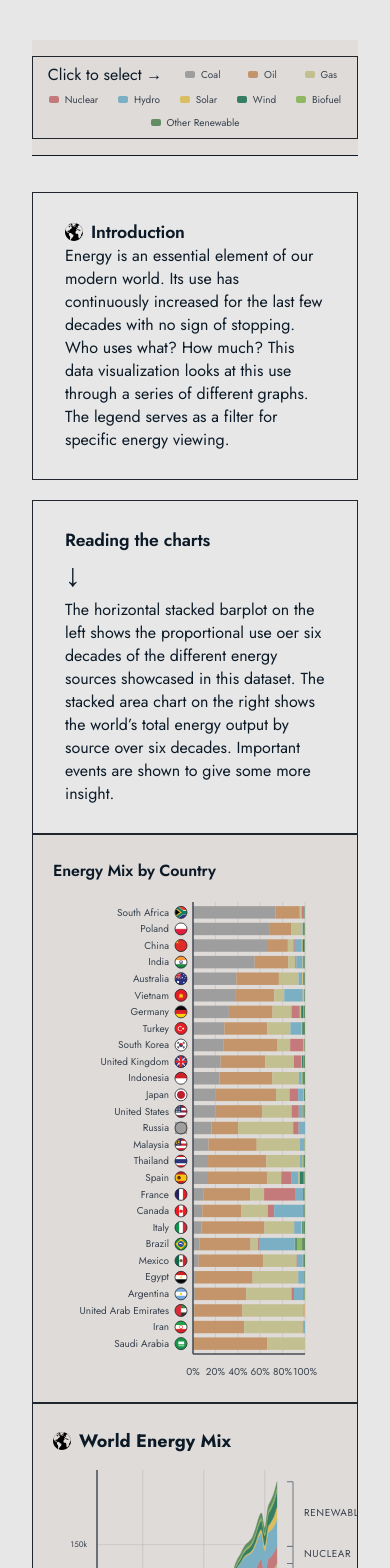
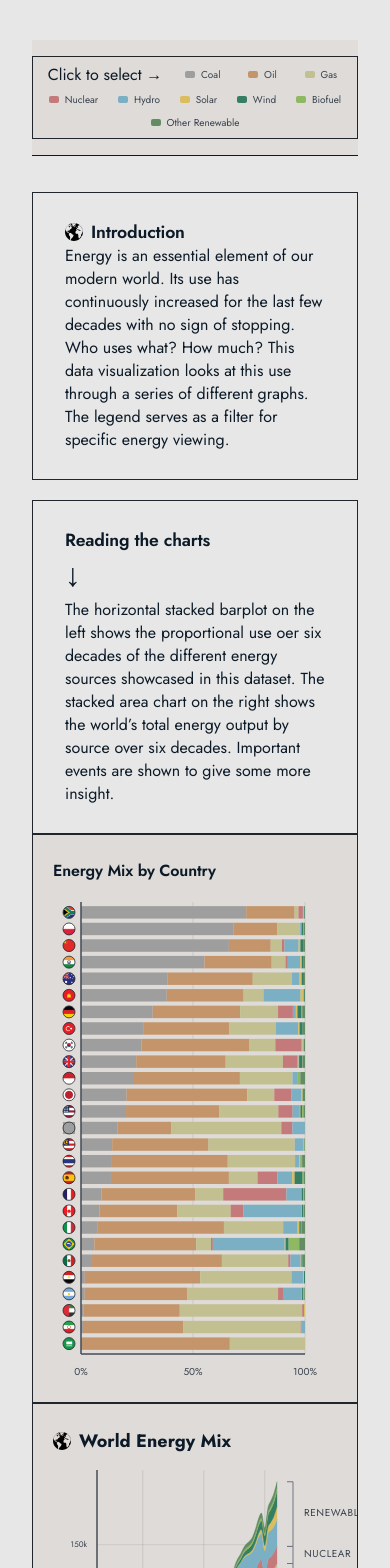
Before and after one commit to HansCastorpus/Global-Energy, a React (Vite) app: page / in a window 390 px wide. Shown: the top 1568 px of the page. Built offline with nearby package versions, Linux system fonts and the light colour scheme; grey boxes are pictures that could not be loaded; a web font is replaced by a local one.

Commit message:
Edited Flags and Label responsiveness on LineChart

```diff
--- a/src/AlluvialChartPct.jsx
+++ b/src/AlluvialChartPct.jsx
@@ -1,6 +1,7 @@
 import { useMemo } from "react";
 import * as d3 from "d3";
 import { PALETTE, ENERGY_KEYS } from "./constants";
+import { useWindowWidth } from "./useWindowWidth";
 
 const YEARS = [1965, 1973, 1979, 1991, 2000, 2010, 2020, 2024];
 const LABELS = {
@@ -24,11 +25,22 @@ export default function AlluvialChartPct({
   country = "World",
   hoveredKey = null,
 }) {
-  const innerW = width - margin.left - margin.right;
-  const innerH = height - margin.top - margin.bottom;
+  const windowWidth = useWindowWidth();
+
+  // Tighter margins on narrow screens
+  const adjustedMargin = width < 500
+    ? { top: 32, right: 16, bottom: 16, left: 32 }
+    : margin;
+
+  const innerW = width - adjustedMargin.left - adjustedMargin.right;
+  const innerH = height - adjustedMargin.top - adjustedMargin.bottom;
 
   const op = (key) => !hoveredKey || hoveredKey.has(key) ? 1 : 0.08;
   const ribbonOp = (key) => !hoveredKey || hoveredKey.has(key) ? 0.3 : 0.04;
+
+  // Compact number format on narrow screens: 50,000 → 50k
+  const fmtK   = (v) => v >= 1000 ? `${Math.round(v / 1000)}k` : String(Math.round(v));
+  const fmtVal = width < 500 ? fmtK : (v) => v.toFixed(0);
 
   const { columns, ribbons } = useMemo(() => {
     const snapshots = YEARS.map((year) =>
@@ -102,7 +114,7 @@ export default function AlluvialChartPct({
 
   return (
     <svg width={width} height={height} style={{ overflow: "visible" }}>
-      <g transform={`translate(${margin.left},${margin.top})`}>
+      <g transform={`translate(${adjustedMargin.left},${adjustedMargin.top})`}>
 
         {ribbons.map((r, i) => (
           <path key={i} d={r.path} fill={r.fill}
--- a/src/BarChart.jsx
+++ b/src/BarChart.jsx
@@ -14,8 +14,13 @@ export default function BarChart({
   keys = ENERGY_KEYS,
   hoveredKey = null,
 }) {
-  const innerW = width - margin.left - margin.right;
-  const innerH = height - margin.top - margin.bottom;
+  const compact = width < 500;
+  const effectiveMargin = compact
+    ? { ...margin, left: FLAG_W + FLAG_GAP * 2 + 4 }
+    : margin;
+
+  const innerW = width - effectiveMargin.left - effectiveMargin.right;
+  const innerH = height - effectiveMargin.top - effectiveMargin.bottom;
 
   const op = (key) => (!hoveredKey || hoveredKey.has(key) ? 1 : 0.08);
 
@@ -61,14 +66,14 @@ export default function BarChart({
       })),
     }));
 
-    return { rows, xScale, yScale, xTicks: xScale.ticks(5) };
-  }, [data, innerW, innerH, keys]);
+    return { rows, xScale, yScale, xTicks: xScale.ticks(compact ? 3 : 5) };
+  }, [data, innerW, innerH, keys, compact]);
 
   const pct = d3.format(".0%");
 
   return (
     <svg width={width} height={height} style={{ overflow: "visible" }}>
-      <g transform={`translate(${margin.left},${margin.top})`}>
+      <g transform={`translate(${effectiveMargin.left},${effectiveMargin.top})`}>
         {xTicks.map((t) => (
           <line
             key={t}
@@ -158,6 +163,7 @@ export default function BarChart({
                 strokeWidth={0.8}
               />
               {/* Country name */}
+              {!compact && (
                 <text
                   x={textX}
                   y={midY}
@@ -169,6 +175,7 @@ export default function BarChart({
                 >
                   {country}
                 </text>
+              )}
             </g>
           );
         })}
--- a/src/LineChart.jsx
+++ b/src/LineChart.jsx
@@ -13,17 +13,24 @@ export default function LineChart({
   data = [],
   width = 600,
   height = 400,
-  margin = { top: 40, right: 120, bottom: 48, left: 72 },
+  margin: marginProp = { top: 40, right: 120, bottom: 48, left: 72 },
   field = "primary_energy",
   label = "Total Energy (TWh)",
   hoveredKey = null,
 }) {
+  const windowWidth = useWindowWidth();
+
+  const compact = width < 500;
+
+  // Tighter margins on narrow screens; right must fit a 12px flag + text
+  const margin = compact
+    ? { top: 24, right: 22, bottom: 36, left: 44 }
+    : { ...marginProp, right: marginProp.right + 16 };
+
   const innerW = width - margin.left - margin.right;
   const innerH = height - margin.top - margin.bottom;
-  const windowWidth = useWindowWidth();
 
   const { lines, xScale, yScale, yTicks, xTicks } = useMemo(() => {
-    // Exclude World aggregate
     const filtered = data.filter((d) => d.country !== "World");
 
     const grouped = d3.group(filtered, (d) => d.country);
@@ -72,15 +79,15 @@ export default function LineChart({
       lines,
       xScale,
       yScale,
-      yTicks: yScale.ticks(6),
-      xTicks: xScale.ticks(8),
+      yTicks: yScale.ticks(compact ? 3 : 6),
+      xTicks: xScale.ticks(compact ? 4 : 8),
     };
-  }, [data, innerW, innerH, field]);
+  }, [data, innerW, innerH, field, compact]);
 
   // Collision-nudge end labels
   const nudgedLabels = useMemo(() => {
     if (!lines.length) return [];
-    const MIN_SPACING = 12;
+    const MIN_SPACING = compact ? 16 : 18;
     const items = lines
       .map((l) => ({ ...l, y: l.lastY }))
       .sort((a, b) => a.y - b.y);
@@ -95,9 +102,12 @@ export default function LineChart({
       }
     }
     return items;
-  }, [lines]);
+  }, [lines, compact]);
 
-  const fmt = d3.format(",.0f");
+  // Compact number format on narrow screens: 50,000 → 50k
+  const fmt    = d3.format(",.0f");
+  const fmtK   = (v) => v >= 1000 ? `${Math.round(v / 1000)}k` : String(Math.round(v));
+  const fmtVal = width < 500 ? fmtK : fmt;
 
   return (
     <svg width={width} height={height} style={{ overflow: "visible" }}>
@@ -129,9 +139,22 @@ export default function LineChart({
           />
         ))}
 
-        {/* Annotation lines + labels — hidden on small screens */}
-        {width > 640 && windowWidth > 1300 && Object.entries(ANNOTATIONS).map(([yearStr, lines_]) => {
-          const x = xScale(+yearStr);
+        {/* Annotations — hidden below 1300px, oil crises merge when lines are close */}
+        {windowWidth > 1300 && (() => {
+          const entries = Object.entries(ANNOTATIONS);
+          const x73 = xScale(1973);
+          const x79 = xScale(1979);
+          const mergeOilCrises = x79 - x73 < 40;
+
+          return entries.map(([yearStr, lines_]) => {
+            const x    = xScale(+yearStr);
+            const year = +yearStr;
+
+            const skipLabel  = mergeOilCrises && year === 1979;
+            const labelLines = mergeOilCrises && year === 1973
+              ? ["1973 · 1979", "Oil Crises"]
+              : lines_;
+
             return (
               <g key={yearStr}>
                 <line
@@ -143,11 +166,11 @@ export default function LineChart({
                   strokeWidth={0.8}
                   strokeDasharray="3 3"
                 />
-              {lines_.map((line, li) => (
+                {!skipLabel && labelLines.map((line, li) => (
                   <text
                     key={li}
                     x={x + 3}
-                  y={-6 - (lines_.length - 1 - li) * 12}
+                    y={-6 - (labelLines.length - 1 - li) * 12}
                     fill={li === 0 ? "var(--text)" : "var(--text-muted)"}
                     fontSize={li === 0 ? 11 : 7.5}
                     fontFamily="var(--font-mono)"
@@ -158,7 +181,8 @@ export default function LineChart({
                 ))}
               </g>
             );
-        })}
+          });
+        })()}
 
         {/* Lines */}
         {lines.map((l) => (
@@ -195,8 +219,25 @@ export default function LineChart({
               strokeWidth={0.6}
               opacity={0.5}
             />
+            <image
+              href={`${import.meta.env.BASE_URL}flags/${l.country}.png`}
+              x={l.lastX + 10}
+              y={l.y - 6}
+              width={12}
+              height={12}
+              preserveAspectRatio="xMidYMid meet"
+            />
+            <circle
+              cx={l.lastX + 16}
+              cy={l.y}
+              r={6}
+              fill="none"
+              stroke="var(--border)"
+              strokeWidth={0.8}
+            />
+            {!compact && (
               <text
-              x={l.lastX + 10}
+                x={l.lastX + 26}
                 y={l.y}
                 dy="0.32em"
                 fill="var(--text-muted)"
@@ -205,6 +246,7 @@ export default function LineChart({
               >
                 {l.country}
               </text>
+            )}
           </g>
         ))}
 
@@ -225,7 +267,7 @@ export default function LineChart({
             dy="0.71em"
             textAnchor="middle"
             fill="var(--text-muted)"
-            fontSize={10}
+            fontSize={width < 500 ? 8 : 10}
             fontFamily="var(--font-mono)"
           >
             {t}
@@ -249,10 +291,10 @@ export default function LineChart({
             dy="0.32em"
             textAnchor="end"
             fill="var(--text-muted)"
-            fontSize={10}
+            fontSize={width < 500 ? 8 : 10}
             fontFamily="var(--font-mono)"
           >
-            {fmt(t)}
+            {fmtVal(t)}
           </text>
         ))}
 
```
Lines whose indentation alone changed are shown as unchanged.
